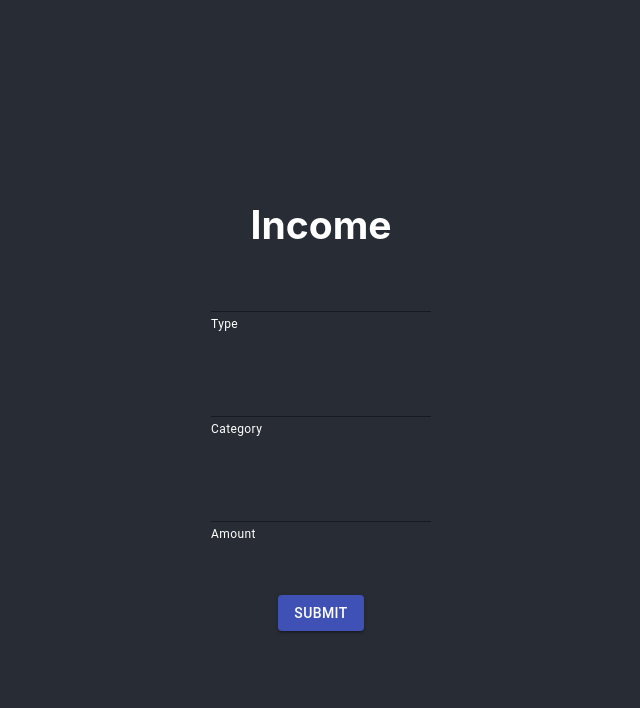
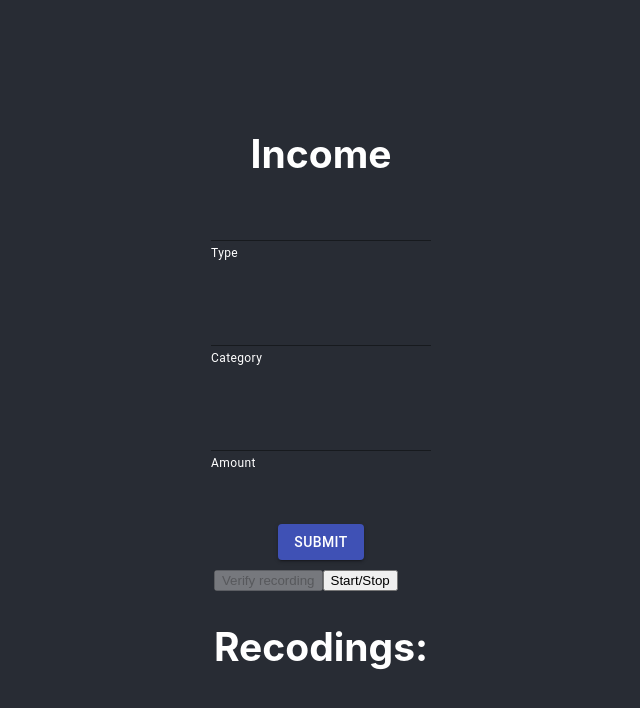
Before and after one commit to when-2-meet-dupe/speech-app, a React (Create React App) app in the folder client/: page / in a window 1280 px wide. Shown: the top 708 px of the page, without its empty margins (319-959 px from the left). Built offline with nearby package versions, Linux system fonts and the light colour scheme.

Commit message:
Speech recognition

```diff
--- a/client/src/App.js
+++ b/client/src/App.js
@@ -1,10 +1,12 @@
 import Income from "./Income/Income";
+import SpeechToText from "./STT/SpeechToText";
 import "./App.css";
 
 function App() {
   return (
     <div className="App-header">
       <Income />
+      <SpeechToText />
     </div>
   );
 }
--- /dev/null
+++ b/client/src/STT/SpeechToText.js
@@ -0,0 +1,80 @@
+import React, { useState, useEffect } from "react";
+
+const SpeechRecognition =
+  window.SpeechRecognition || window.webkitSpeechRecognition;
+const mic = new SpeechRecognition();
+
+mic.continuous = true;
+mic.interimResults = true;
+mic.lang = "en-US";
+
+function SpeechToText() {
+  const [isListening, setIsListening] = useState(false);
+  const [note, setNote] = useState(null);
+  const [savedNotes, setSavedNotes] = useState([]);
+
+  useEffect(() => {
+    handleListen();
+  }, [isListening]);
+
+  const handleListen = () => {
+    if (isListening) {
+      mic.start();
+      mic.onend = () => {
+        console.log("continue..");
+        mic.start();
+      };
+    } else {
+      mic.stop();
+      mic.onend = () => {
+        console.log("Stopped Mic on Click");
+      };
+    }
+    mic.onstart = () => {
+      console.log("Mics on");
+    };
+
+    mic.onresult = (event) => {
+      const transcript = Array.from(event.results)
+        .map((result) => result[0])
+        .map((result) => result.transcript)
+        .join("");
+      // GOT TRANSCRIPT HERE
+      console.log(transcript);
+      setNote(transcript);
+      mic.onerror = (event) => {
+        console.log(event.error);
+      };
+    };
+  };
+
+  const handleSaveNote = () => {
+    // PASS NOTE TO SOME OTHER FUNCTION HERE?
+    setSavedNotes([...savedNotes, note]);
+    setNote("");
+  };
+
+  return (
+    <>
+      <div className="container">
+        <div className="box">
+          <button onClick={handleSaveNote} disabled={!note}>
+            Verify recording
+          </button>
+          <button onClick={() => setIsListening((prevState) => !prevState)}>
+            Start/Stop
+          </button>
+          <p>{note}</p>
+        </div>
+        <div className="box">
+          <h2>Recodings:</h2>
+          {savedNotes.map((n) => (
+            <p key={n}>{n}</p>
+          ))}
+        </div>
+      </div>
+    </>
+  );
+}
+
+export default SpeechToText;
```
Also changed, not shown: 2 other files (tests, documents, lock files or other folders).
